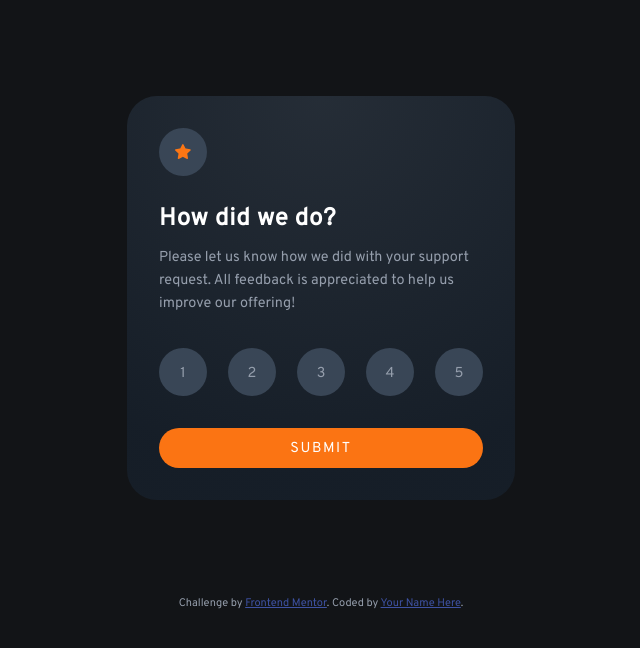
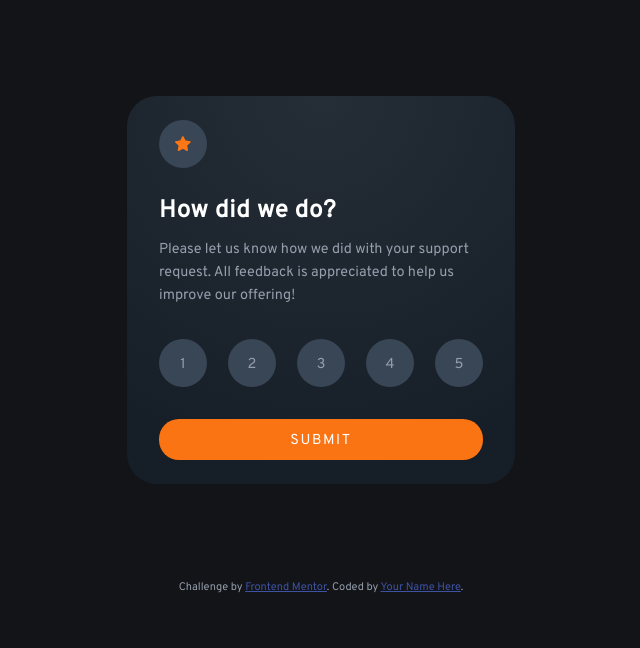
Before and after one commit to weebao/interactive-rating-component-main, a plain HTML site: page index.html in a window 1280 px wide. Shown: the whole page, without its empty margins (319-959 px from the left). Drawn offline with Linux system fonts and the light colour scheme.

Commit message:
restrict height for card

```diff
--- a/style.sass
+++ b/style.sass
@@ -31,6 +31,7 @@ body
     justify-content: center
     padding: 2rem
     max-width: $desktop-size
+    max-height: $desktop-size
     width: 100%
     margin: 6rem auto
     border-radius: 30px
```
Also changed, not shown: style.css, 1 other file.
